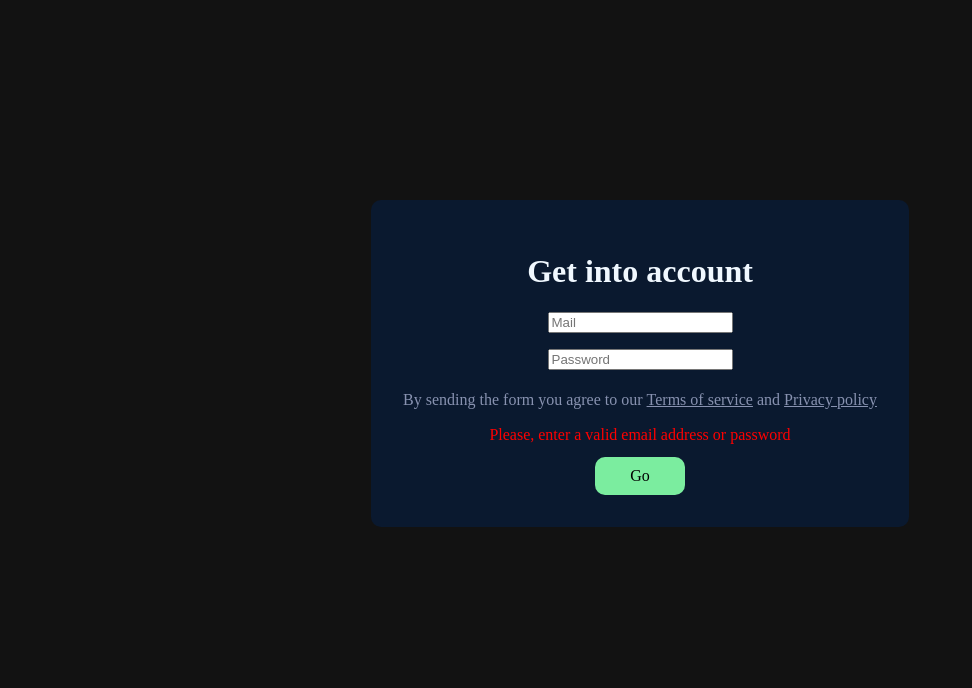
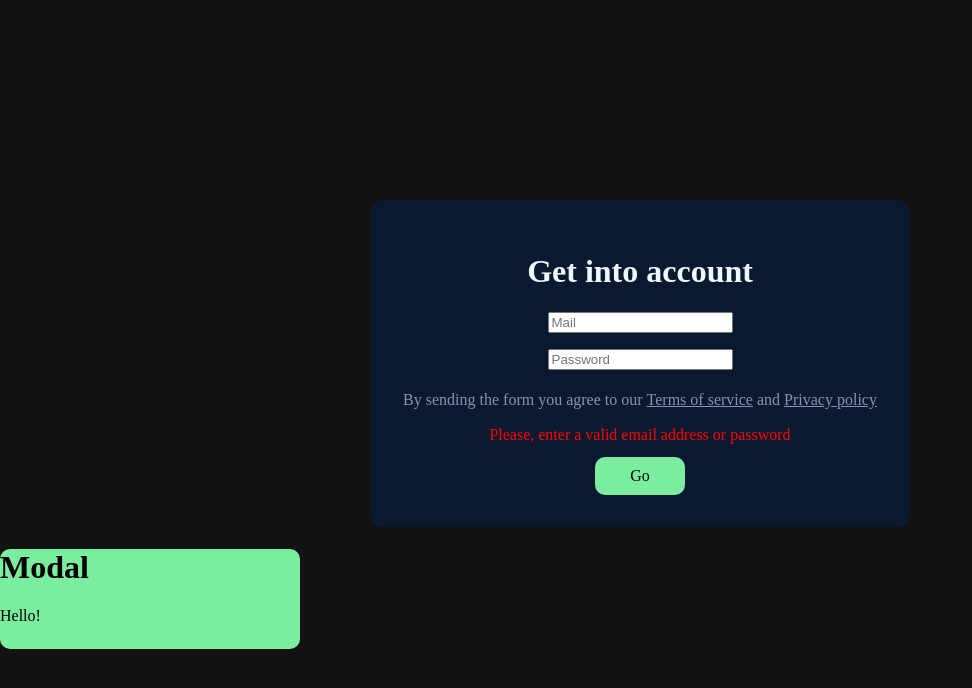
Before and after one commit to patarr19NEO/PasswordManager, a React (Vite) app in the folder frontend/: page /getIntoAccount in a window 1280 px wide. Both pictures are taken after a click on the link "Go". Shown: the top 688 px of the page, without its empty margins (0-972 px from the left). Built offline with nearby package versions, Linux system fonts and the light colour scheme; a web font is replaced by a local one.

Commit message:
added modal logic

```diff
--- a/frontend/src/App.jsx
+++ b/frontend/src/App.jsx
@@ -1,8 +1,8 @@
 import React from 'react'
 import { BrowserRouter as Router, Routes, Route } from 'react-router-dom';
-import "./App.css"
-import Header from './components/Header/Header.jsx'
-import Main from './components/Main/Main.jsx'
+import "./App.css";
+import Header from './components/Header/Header.jsx';
+import Main from './components/Main/Main.jsx';
 import GetIntoAccount from "./Components/GetIntoAccount/GetIntoAccount.jsx";
 
 function App() {
--- a/frontend/src/Components/GetIntoAccount/GetIntoAccount.css
+++ b/frontend/src/Components/GetIntoAccount/GetIntoAccount.css
@@ -71,3 +71,10 @@
 .submit:hover {
     background-color: #b4f3c6;
 }
+
+.modal-win {
+    height: 100px;
+    width: 300px;
+    border-radius: 10px;
+    background-color: #7bed9f;
+}
--- a/frontend/src/Components/GetIntoAccount/GetIntoAccount.jsx
+++ b/frontend/src/Components/GetIntoAccount/GetIntoAccount.jsx
@@ -1,11 +1,23 @@
 import React, {useState} from "react"
 import "./GetIntoAccount.css"
-
+import ModalWin from "/src/Components/Modal-Win/Modal-Win.jsx"
 function GetIntoAccount() {
     const [email, setEmail] = useState("")
     const [password, setPassword] = useState("")
     const [error, setError] = useState("")
     const [loading, setLoading] = useState(false)
+    const [isModalOpen, setIsModalOpen] = useState(false)
+
+    const showModal = () => {
+        if (isModalOpen) {
+            return (
+                <div className="modal-win">
+                    <ModalWin title="Modal" content="Hello!" />
+                </div>
+            )
+        }
+        return null;
+    }
 
     const handleEmail = (e) => {
         const value = e.target.value
@@ -22,7 +34,8 @@ function GetIntoAccount() {
 
         if (!email || !password || !email.includes("@") || password.length <= 5) {
             setError("Please, enter a valid email address or password");
-            setLoading(false)
+            setLoading(false);
+            setIsModalOpen(true)
 
             setTimeout(() => {
                 setError("")
@@ -81,12 +94,13 @@ function GetIntoAccount() {
                                 if (loading) {
                                     return "Loading..."
                                 } else {
-                                    return ""
+                                    return null;
                                 }
-                            })()}
+                        })()}
                     </div>
                 </div>
             </form>
+            {showModal()}
         </div>
     )
 }
--- a/frontend/src/Components/Main/Main.jsx
+++ b/frontend/src/Components/Main/Main.jsx
@@ -1,7 +1,6 @@
 import React from "react"
 import { Link } from 'react-router-dom';
 import "./Main.css";
-import ModalWin from "./Modal-Win/Modal-Win.jsx"
 
 function Main() {
     return (
--- a/frontend/src/Components/Modal-Win/Modal-Win.jsx
+++ b/frontend/src/Components/Modal-Win/Modal-Win.jsx
@@ -1,7 +1,15 @@
 import React from "react";
 
-function ModalWin() {
-    pass
+function ModalWin({title, content}) {
+
+    return (
+        <div className="ModalWin">
+            <div className="modal-content">
+                <h1>{title}</h1>
+                <p>{content}</p>
+            </div>
+        </div>
+    )
 }
 
 export default ModalWin;
```
Also changed, not shown: 1 other file (tests, documents, lock files or other folders).
